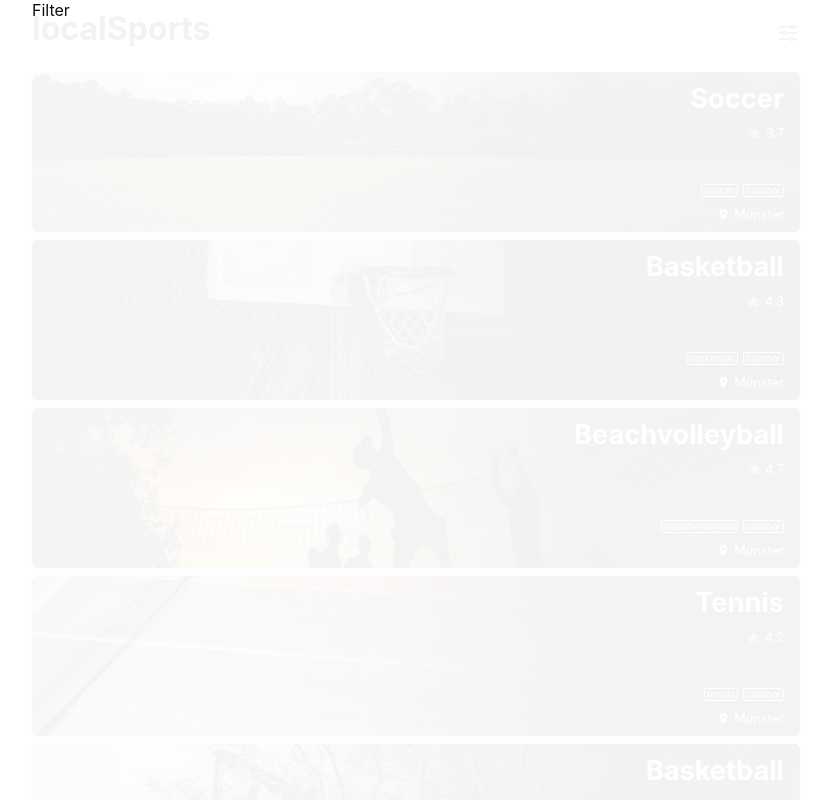
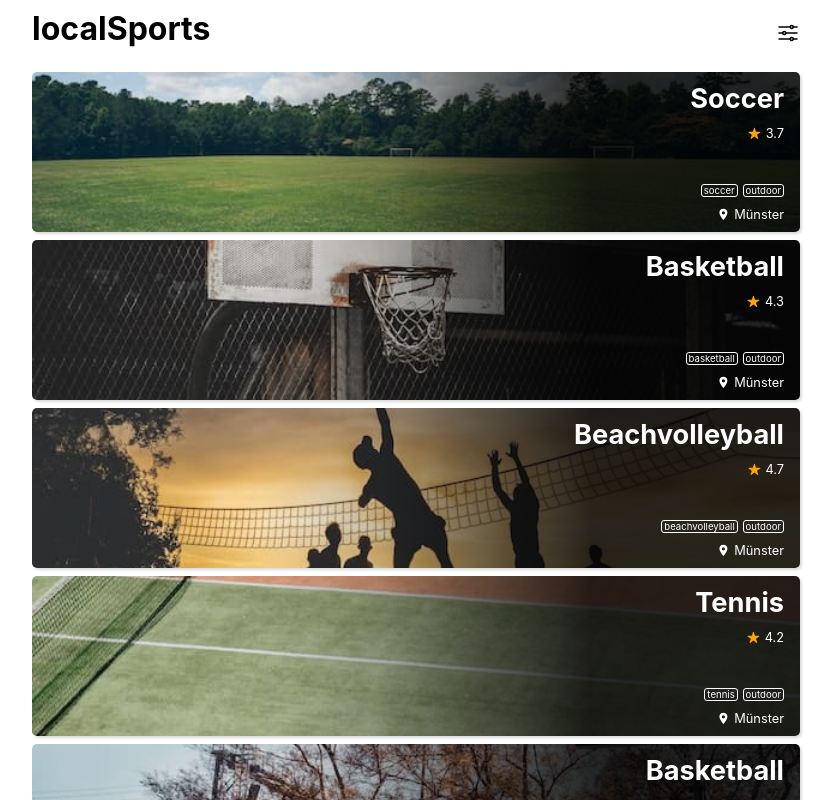
Before and after one commit to marvinRoellecke/capstone-project-ts, a Next.js app: page / in a window 1280 px wide. Shown: the whole page, without its empty margins (224-1057 px from the left). Built offline with nearby package versions, Linux system fonts and the light colour scheme.

Commit message:
add conditional rendering for FilterMenu

```diff
--- a/pages/index.js
+++ b/pages/index.js
@@ -22,7 +22,7 @@ export default function Home() {
       <MobileLayout>
         <Header onShowFilterMenu={handleShowFilterMenu} />
         <Main />
-        <FilterMenu />
+        {isShowingFilterMenu && <FilterMenu />}
       </MobileLayout>
     </>
   );
```
